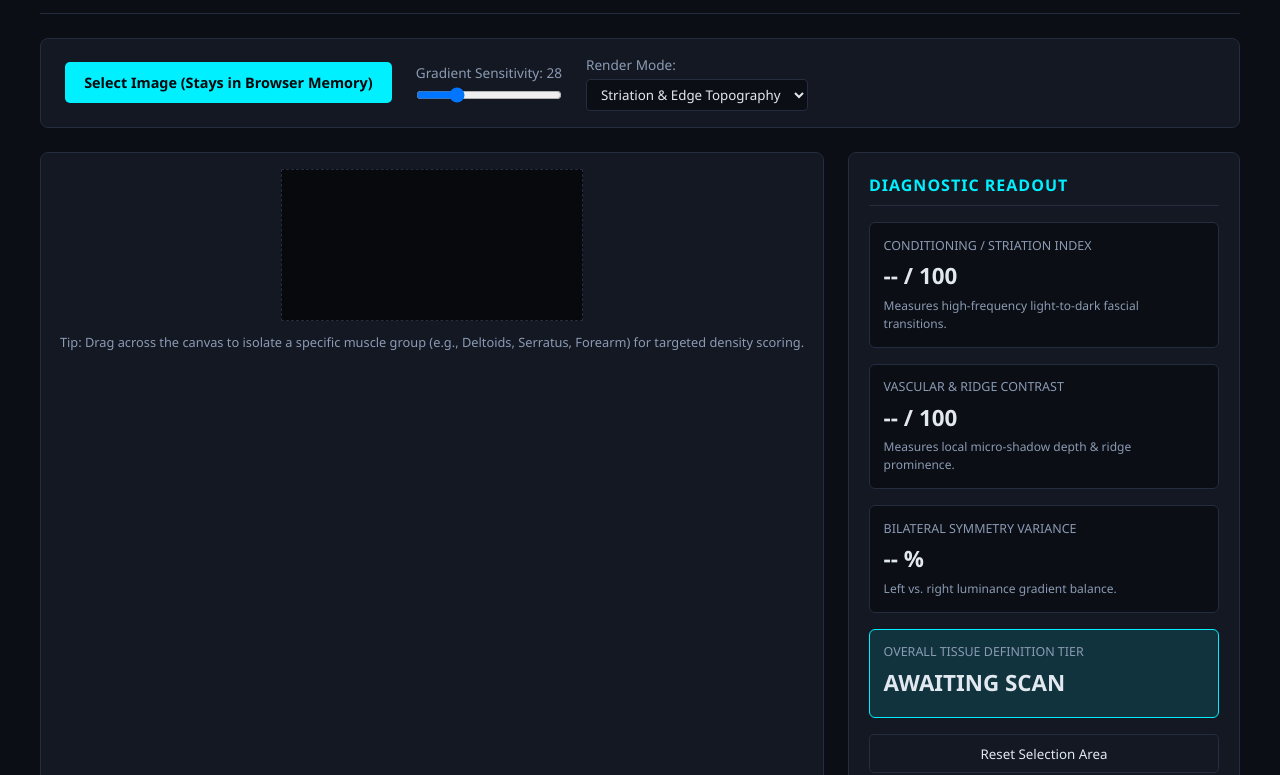
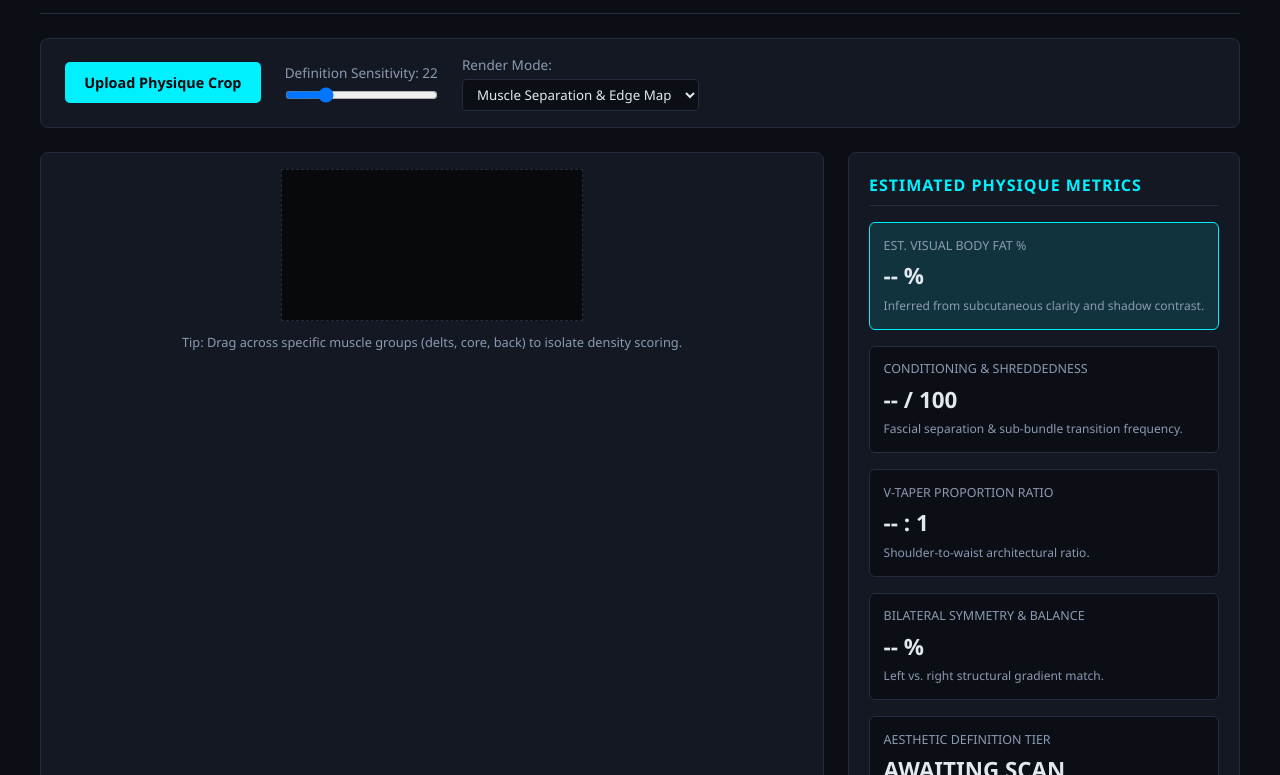
Before and after one commit to AmaanArmar/bio-pixel-scanner, a plain HTML site: page index.html in a window 1280 px wide. Shown: the part 97-872 px from the top of the page. Drawn offline with Linux system fonts and the light colour scheme.

Commit message:
index.html v2

```diff
--- a/index.html
+++ b/index.html
@@ -3,31 +3,31 @@
 <head>
     <meta charset="UTF-8">
     <meta name="viewport" content="width=device-width, initial-scale=1.0">
-    <title>Bio-Pixel Topography Scanner (Local Offline)</title>
+    <title>Bio-Aesthetic & Physique Auditor (Local Offline)</title>
     <link rel="stylesheet" href="style.css">
 </head>
 <body>
     <div class="container">
         <header>
-            <h1>BIO-PIXEL SCANNER <span class="badge">100% LOCAL / OFFLINE</span></h1>
-            <p class="subtitle">Zero-upload luminance gradient & muscle compartmentalization analyzer.</p>
+            <h1>PHYSIQUE TOPOGRAPHY AUDITOR <span class="badge">PRO-SPEC / OFFLINE</span></h1>
+            <p class="subtitle">Advanced body-fat estimation, V-taper ratio, and compartmentalization density scanner.</p>
         </header>
 
         <section class="controls">
-            <label for="imageInput" class="upload-btn">Select Image (Stays in Browser Memory)</label>
+            <label for="imageInput" class="upload-btn">Upload Physique Crop</label>
             <input type="file" id="imageInput" accept="image/*">
 
             <div class="sliders">
                 <div class="slider-group">
-                    <label for="sensitivity">Gradient Sensitivity: <span id="sensVal">28</span></label>
-                    <input type="range" id="sensitivity" min="10" max="80" value="28">
+                    <label for="sensitivity">Definition Sensitivity: <span id="sensVal">22</span></label>
+                    <input type="range" id="sensitivity" min="10" max="60" value="22">
                 </div>
                 <div class="slider-group">
                     <label for="viewMode">Render Mode:</label>
                     <select id="viewMode">
-                        <option value="topography">Striation & Edge Topography</option>
-                        <option value="luminance">Normalized Luminance Map</option>
-                        <option value="original">Original Cropped Frame</option>
+                        <option value="topography">Muscle Separation & Edge Map</option>
+                        <option value="luminance">Normalized Contrast Map</option>
+                        <option value="original">Original Crop</option>
                     </select>
                 </div>
             </div>
@@ -36,28 +36,33 @@
         <main class="workspace">
             <div class="canvas-box">
                 <canvas id="scanCanvas"></canvas>
-                <p class="hint">Tip: Drag across the canvas to isolate a specific muscle group (e.g., Deltoids, Serratus, Forearm) for targeted density scoring.</p>
+                <p class="hint">Tip: Drag across specific muscle groups (delts, core, back) to isolate density scoring.</p>
             </div>
 
             <aside class="metrics-panel">
-                <h2>DIAGNOSTIC READOUT</h2>
-                <div class="metric-card">
-                    <span class="label">Conditioning / Striation Index</span>
-                    <span class="value" id="striationScore">-- / 100</span>
-                    <span class="desc">Measures high-frequency light-to-dark fascial transitions.</span>
+                <h2>ESTIMATED PHYSIQUE METRICS</h2>
+                <div class="metric-card highlight">
+                    <span class="label">Est. Visual Body Fat %</span>
+                    <span class="value" id="bfScore">-- %</span>
+                    <span class="desc">Inferred from subcutaneous clarity and shadow contrast.</span>
                 </div>
                 <div class="metric-card">
-                    <span class="label">Vascular & Ridge Contrast</span>
-                    <span class="value" id="vascularScore">-- / 100</span>
-                    <span class="desc">Measures local micro-shadow depth & ridge prominence.</span>
+                    <span class="label">Conditioning & Shreddedness</span>
+                    <span class="value" id="shreddedScore">-- / 100</span>
+                    <span class="desc">Fascial separation & sub-bundle transition frequency.</span>
                 </div>
                 <div class="metric-card">
-                    <span class="label">Bilateral Symmetry Variance</span>
+                    <span class="label">V-Taper Proportion Ratio</span>
+                    <span class="value" id="taperScore">-- : 1</span>
+                    <span class="desc">Shoulder-to-waist architectural ratio.</span>
+                </div>
+                <div class="metric-card">
+                    <span class="label">Bilateral Symmetry & Balance</span>
                     <span class="value" id="symmetryScore">-- %</span>
-                    <span class="desc">Left vs. right luminance gradient balance.</span>
+                    <span class="desc">Left vs. right structural gradient match.</span>
                 </div>
-                <div class="metric-card highlight">
-                    <span class="label">Overall Tissue Definition Tier</span>
+                <div class="metric-card tier-card">
+                    <span class="label">Aesthetic Definition Tier</span>
                     <span class="value" id="tierVerdict">AWAITING SCAN</span>
                 </div>
                 <button id="resetCropBtn" class="secondary-btn">Reset Selection Area</button>
```
